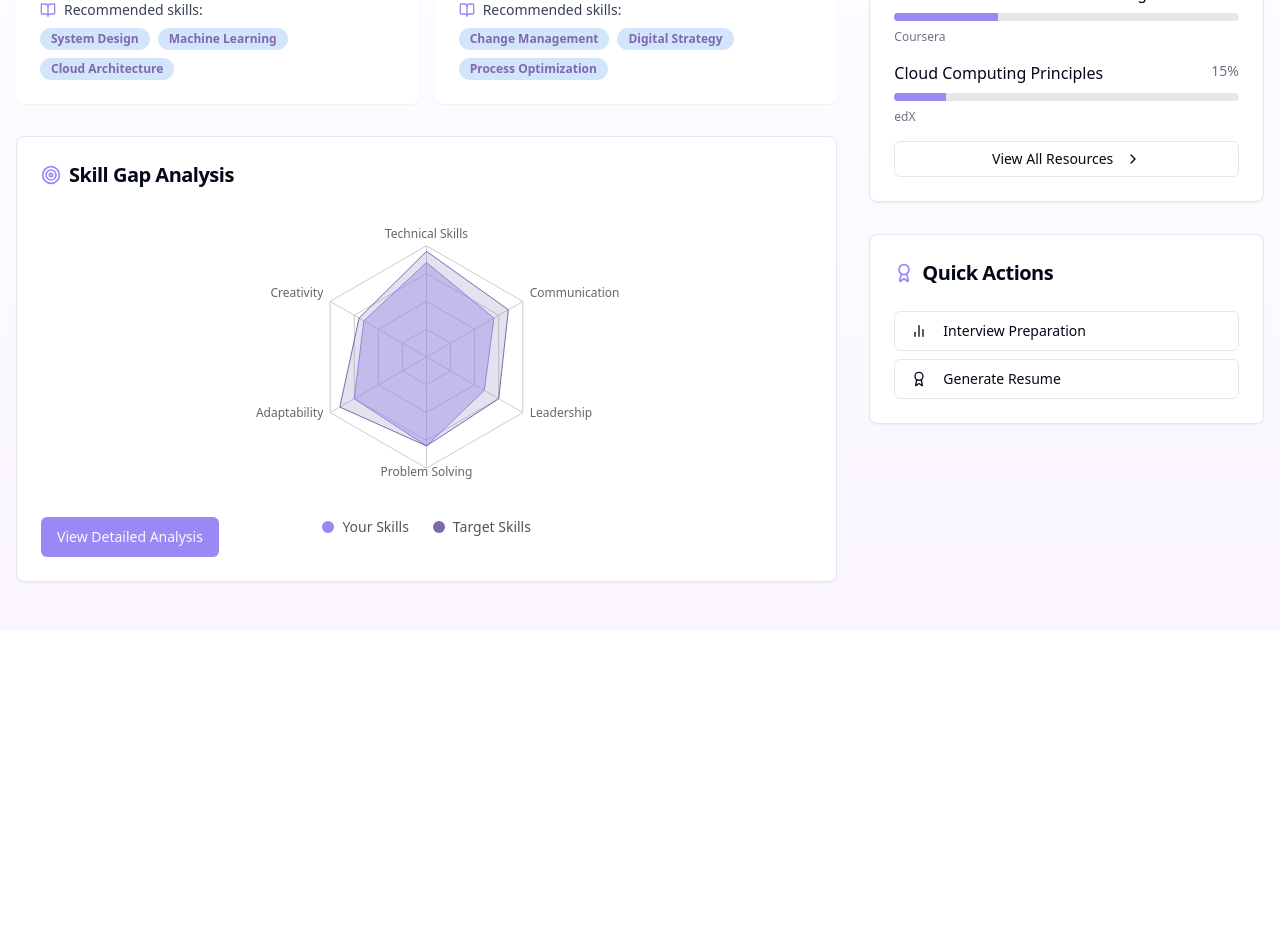
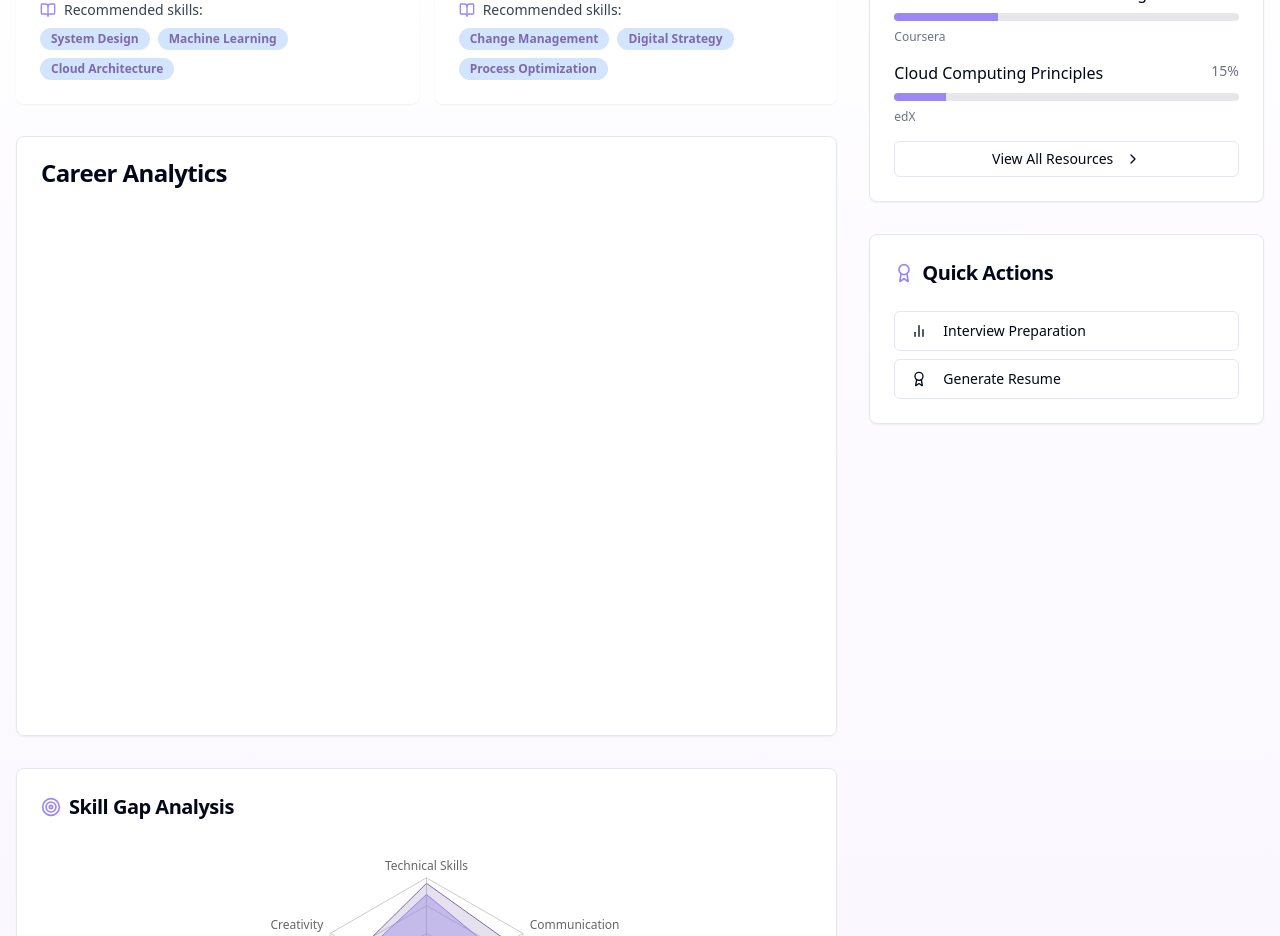
Before and after one commit to Deepalics22/skillbridge-career-compass, a React (Vite) app: page /dashboard in a window 1280 px wide. Shown: the part 320-1256 px from the top of the page. Before the commit the page ends 950 px from the top, so only its background shows below. Built offline with nearby package versions, Linux system fonts and the light colour scheme.

Commit message:
Implement Power BI dashboard
Add Power BI dashboard integration.

```diff
--- /dev/null
+++ b/src/components/PowerBIDashboard.tsx
@@ -0,0 +1,30 @@
+
+import React from 'react';
+import { Card, CardContent, CardHeader, CardTitle } from "@/components/ui/card";
+
+interface PowerBIDashboardProps {
+  embedUrl: string;
+  title: string;
+}
+
+const PowerBIDashboard: React.FC<PowerBIDashboardProps> = ({ embedUrl, title }) => {
+  return (
+    <Card className="w-full h-[600px] overflow-hidden">
+      <CardHeader>
+        <CardTitle>{title}</CardTitle>
+      </CardHeader>
+      <CardContent className="p-0 h-[calc(100%-4rem)]">
+        <iframe
+          title="Career Analytics Dashboard"
+          width="100%"
+          height="100%"
+          src={embedUrl}
+          frameBorder="0"
+          allowFullScreen
+        />
+      </CardContent>
+    </Card>
+  );
+};
+
+export default PowerBIDashboard;
--- a/src/pages/Dashboard.tsx
+++ b/src/pages/Dashboard.tsx
@@ -1,4 +1,3 @@
-
 import { useState, useEffect } from "react";
 import { Card, CardContent, CardHeader, CardTitle } from "@/components/ui/card";
 import { Button } from "@/components/ui/button";
@@ -6,6 +5,7 @@ import { Link } from "react-router-dom";
 import { ChevronRight, BookOpen, Target, BarChart2, Award } from "lucide-react";
 import SkillProgressChart from "@/components/SkillProgressChart";
 import CareerCard from "@/components/CareerCard";
+import PowerBIDashboard from "@/components/PowerBIDashboard";
 
 const Dashboard = () => {
   const [name, setName] = useState("User");
@@ -83,6 +83,14 @@ const Dashboard = () => {
                   </div>
                 ))}
               </div>
+            </section>
+
+            {/* Power BI Dashboard */}
+            <section className="dashboard-card opacity-0">
+              <PowerBIDashboard
+                title="Career Analytics"
+                embedUrl="YOUR_POWER_BI_EMBED_URL"  // Replace with your actual Power BI embed URL
+              />
             </section>
 
             <section className="dashboard-card opacity-0">
```
